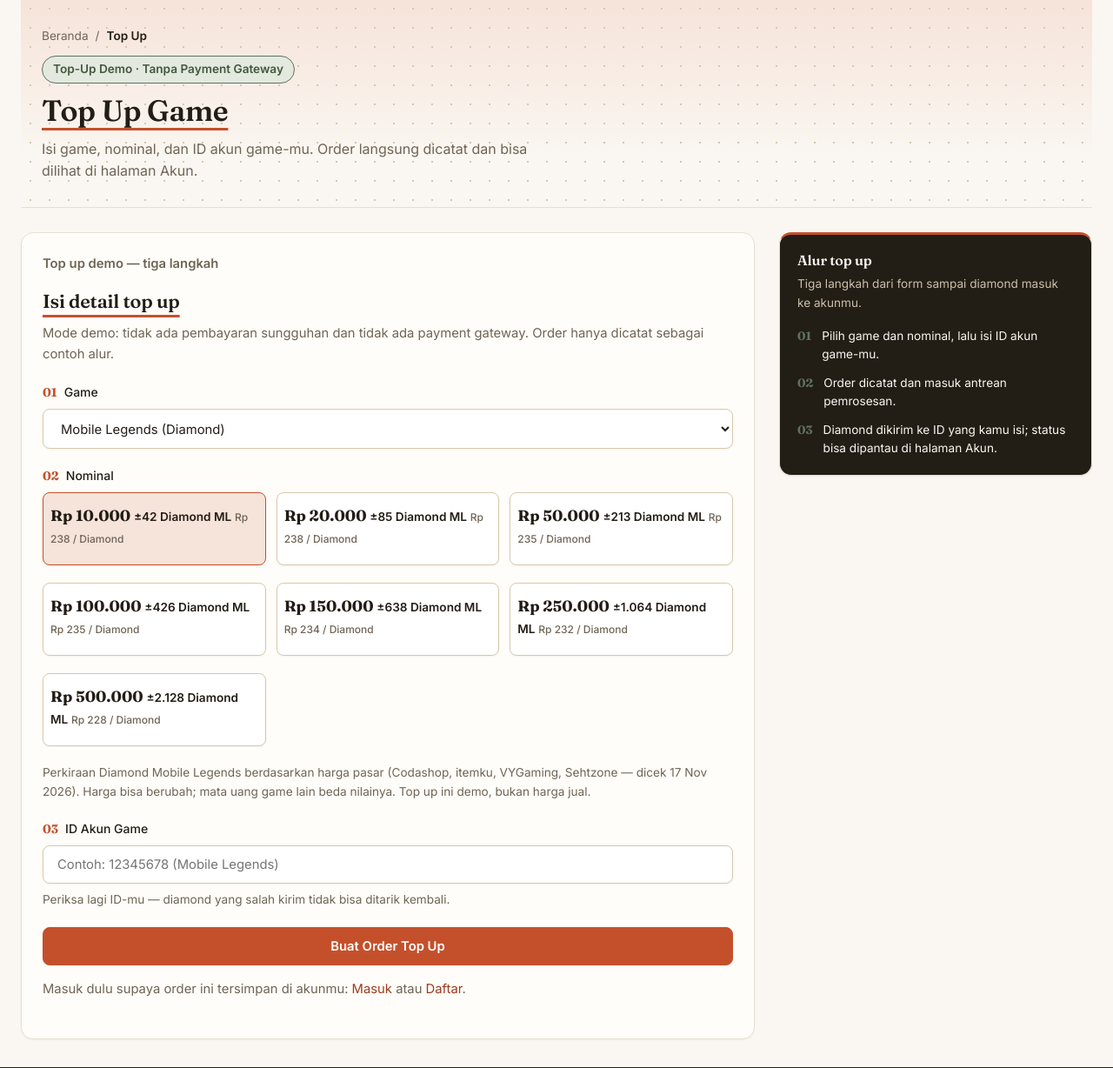
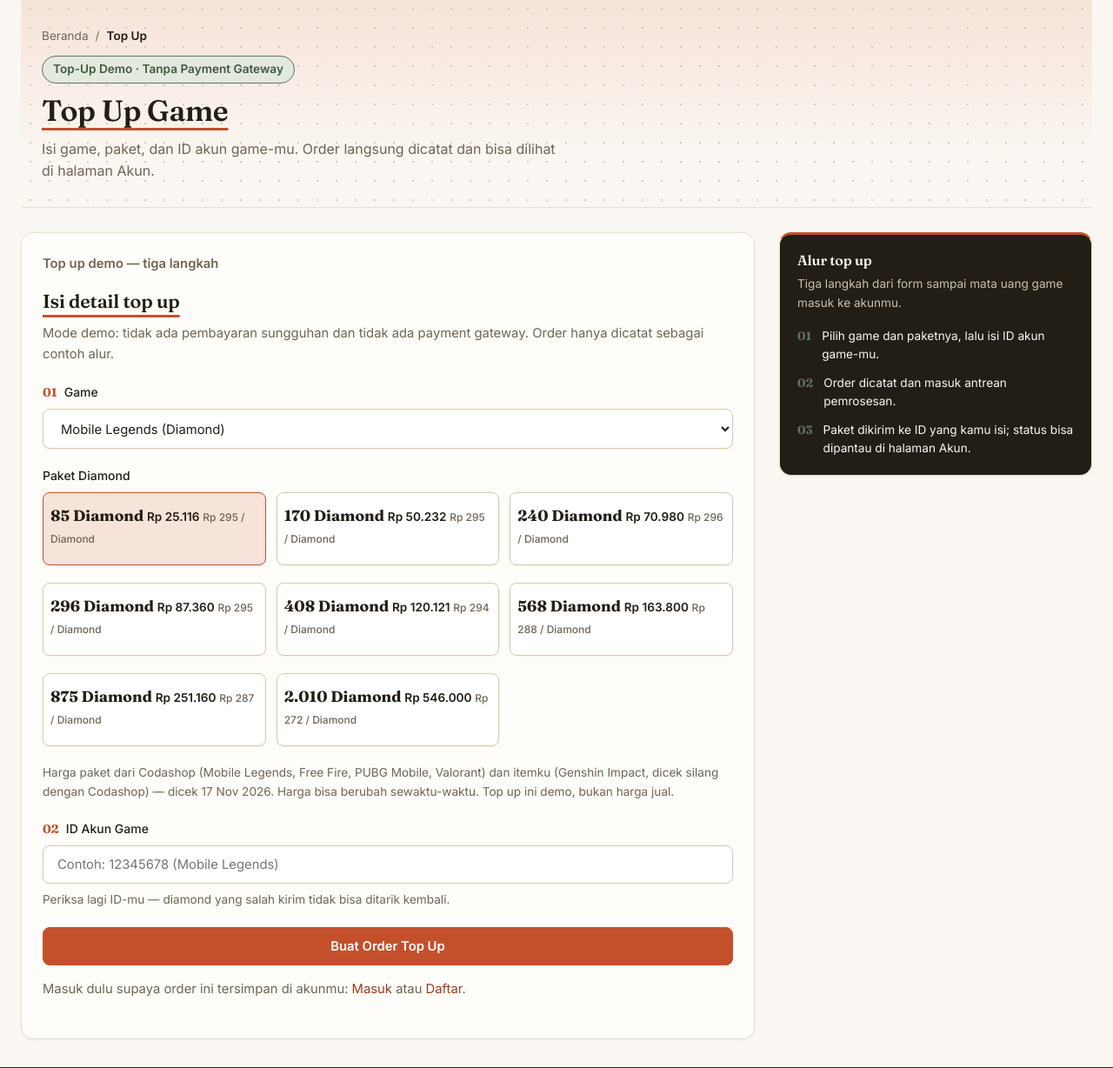
Before and after one commit to Irwand13/TriverseStore, a Laravel app: page /topup in a window 1280 px wide. Shown: the part 112-1340 px from the top of the page at 87% size. Run offline with Laravel 12, Linux system fonts and the light colour scheme.

Commit message:
feat(week10): top up berbasis paket mata uang game (pola Codashop)

```diff
--- a/app/Http/Controllers/TopUpController.php
+++ b/app/Http/Controllers/TopUpController.php
@@ -8,12 +8,20 @@ use Illuminate\Http\Request;
 // Top up game versi demo: order dicatat ke database, tidak ada
 // payment gateway. Kalau user login, order terikat ke akunnya
 // supaya tampil di halaman Akun.
+//
+// Form mengikuti pola Codashop: pilih game dulu, lalu pilih paket
+// mata uang game itu (mis. "85 Diamond"). Harga paket TIDAK pernah
+// dipercaya dari input client — server yang lookup dari tabel
+// packageList() di bawah. Game yang harga paketnya belum
+// terverifikasi (Roblox, Honor of Kings, Call of Duty: Mobile)
+// tetap memakai tile nominal rupiah seperti sebelumnya.
 class TopUpController extends Controller
 {
     public function create()
     {
         return view('topup.create', [
             'games' => $this->gameList(),
+            'packages' => $this->packagesForView(),
             'nominals' => $this->nominalList(),
             'tarifDiamond' => $this->diamondTariff(),
         ]);
@@ -21,17 +29,50 @@ class TopUpController extends Controller
 
     public function store(Request $request)
     {
-        $data = $request->validate([
-            'game' => 'required|in:' . implode(',', array_keys($this->gameList())),
-            'nominal' => 'required|integer|in:' . implode(',', array_keys($this->nominalList())),
+        $games = $this->gameList();
+
+        $request->validate([
+            'game' => 'required|in:' . implode(',', array_keys($games)),
             'game_user_id' => 'required|string|max:100',
+        ], [
+            'game.required' => 'Pilih game dulu.',
+            'game.in' => 'Game yang dipilih tidak tersedia.',
+            'game_user_id.required' => 'ID akun game wajib diisi.',
+            'game_user_id.max' => 'ID akun game maksimal 100 karakter.',
         ]);
+
+        $game = $request->input('game');
+        $packages = $this->packageList();
+
+        if (isset($packages[$game])) {
+            $data = $request->validate([
+                'paket' => 'required|in:' . implode(',', array_keys($packages[$game])),
+            ], [
+                'paket.required' => 'Pilih paket top up dulu.',
+                'paket.in' => 'Paket yang dipilih tidak tersedia untuk game ini.',
+            ]);
+
+            $paket = $packages[$game][(int) $data['paket']];
+            $nominal = $paket['harga'];
+            $paketLabel = number_format($paket['jumlah'], 0, ',', '.') . ' ' . $games[$game];
+        } else {
+            $data = $request->validate([
+                'nominal' => 'required|integer|in:' . implode(',', array_keys($this->nominalList())),
+            ], [
+                'nominal.required' => 'Pilih nominal top up dulu.',
+                'nominal.in' => 'Nominal yang dipilih tidak tersedia.',
+            ]);
+
+            $nominal = (int) $data['nominal'];
+            $paketLabel = null;
+        }
 
         $order = TopUpOrder::create([
             'user_id' => auth()->id(),
-            'game' => $data['game'],
-            'nominal' => $data['nominal'],
-            'game_user_id' => $data['game_user_id'],
+            'game' => $game,
+            'paket' => $paketLabel,
+            'nominal' => $nominal,
+            'game_user_id' => $request->input('game_user_id'),
             'status' => 'Menunggu',
         ]);
 
@@ -52,7 +93,6 @@ class TopUpController extends Controller
         return view('topup.show', [
             'order' => $order,
             'mataUang' => $this->gameList()[$order->game],
-            'estimasiDiamond' => $this->diamondEstimate($order->nominal),
         ]);
     }
 
@@ -71,7 +111,85 @@ class TopUpController extends Controller
         ];
     }
 
-    // Nominal rupiah yang bisa dipilih di form.
+    // Paket mata uang game per game, harga rupiah. Kunci = jumlah
+    // mata uang; 'bonus' = rincian isi paket bila ada (mis. 300+30).
+    //
+    // Sumber harga, dicek 17 Nov 2026:
+    // - Mobile Legends, Free Fire, PUBG Mobile, Valorant: Codashop.
+    //   ML dicek 23 Okt 2026 dari halaman resmi Codashop (tidak
+    //   berubah dari 13 Okt) dan dikonfirmasi Digidang 6 Okt 2026;
+    //   FF dan Valorant dari halaman Codashop (crawl 13-16 Nov 2026);
+    //   PUBG dari Digidang 6 Okt 2026 (halaman Codashop).
+    // - Genshin Impact: itemku (halaman top up resmi, crawl 14 Nov
+    //   2026), dicek silang dengan Codashop via Digidang 6 Okt 2026
+    //   (selisihnya ~11% = PPN yang ditambahkan Codashop di checkout).
+    // - Roblox, Honor of Kings, Call of Duty: Mobile: harga paket
+    //   TIDAK terverifikasi dari Codashop/itemku (Codashop menjual
+    //   Roblox sebagai gift card rupiah dan HoK sebagai voucher
+    //   Midasbuy USD; CP CODM tidak ditemukan di Codashop) — ketiga
+    //   game ini tetap memakai tile nominal rupiah.
+    private function packageList(): array
+    {
+        return [
+            'Mobile Legends' => [
+                85 => ['jumlah' => 85, 'harga' => 25116, 'bonus' => null],
+                170 => ['jumlah' => 170, 'harga' => 50232, 'bonus' => null],
+                240 => ['jumlah' => 240, 'harga' => 70980, 'bonus' => null],
+                296 => ['jumlah' => 296, 'harga' => 87360, 'bonus' => null],
+                408 => ['jumlah' => 408, 'harga' => 120121, 'bonus' => null],
+                568 => ['jumlah' => 568, 'harga' => 163800, 'bonus' => null],
+                875 => ['jumlah' => 875, 'harga' => 251160, 'bonus' => null],
+                2010 => ['jumlah' => 2010, 'harga' => 546000, 'bonus' => null],
+            ],
+            'Free Fire' => [
+                50 => ['jumlah' => 50, 'harga' => 7207, 'bonus' => null],
+                140 => ['jumlah' => 140, 'harga' => 18018, 'bonus' => null],
+                355 => ['jumlah' => 355, 'harga' => 45045, 'bonus' => null],
+                720 => ['jumlah' => 720, 'harga' => 90090, 'bonus' => null],
+                1450 => ['jumlah' => 1450, 'harga' => 180180, 'bonus' => null],
+                2180 => ['jumlah' => 2180, 'harga' => 270270, 'bonus' => null],
+            ],
+            'Genshin Impact' => [
+                60 => ['jumlah' => 60, 'harga' => 16468, 'bonus' => null],
+                330 => ['jumlah' => 330, 'harga' => 80844, 'bonus' => '300 + 30 bonus'],
+                1090 => ['jumlah' => 1090, 'harga' => 254509, 'bonus' => '980 + 110 bonus'],
+                2240 => ['jumlah' => 2240, 'harga' => 488058, 'bonus' => '1.980 + 260 bonus'],
+                3880 => ['jumlah' => 3880, 'harga' => 813432, 'bonus' => '3.280 + 600 bonus'],
+                8080 => ['jumlah' => 8080, 'harga' => 1652261, 'bonus' => '6.480 + 1.600 bonus'],
+            ],
+            'PUBG Mobile' => [
+                60 => ['jumlah' => 60, 'harga' => 19000, 'bonus' => null],
+                325 => ['jumlah' => 325, 'harga' => 95000, 'bonus' => '300 + 25 bonus'],
+                660 => ['jumlah' => 660, 'harga' => 190000, 'bonus' => '600 + 60 bonus'],
+                1800 => ['jumlah' => 1800, 'harga' => 475000, 'bonus' => '1.500 + 300 bonus'],
+            ],
+            'Valorant' => [
+                475 => ['jumlah' => 475, 'harga' => 56000, 'bonus' => null],
+                1000 => ['jumlah' => 1000, 'harga' => 112000, 'bonus' => null],
+                2050 => ['jumlah' => 2050, 'harga' => 224000, 'bonus' => null],
+                3650 => ['jumlah' => 3650, 'harga' => 389000, 'bonus' => null],
+                5350 => ['jumlah' => 5350, 'harga' => 559000, 'bonus' => null],
+                11000 => ['jumlah' => 11000, 'harga' => 1099000, 'bonus' => null],
+            ],
+        ];
+    }
+
+    // Paket yang sama dengan packageList(), ditambah harga per unit
+    // (dibulatkan) untuk ditampilkan di tile.
+    private function packagesForView(): array
+    {
+        $packages = $this->packageList();
+
+        foreach ($packages as $game => $daftar) {
+            foreach ($daftar as $kunci => $paket) {
+                $packages[$game][$kunci]['perUnit'] = (int) round($paket['harga'] / $paket['jumlah']);
+            }
+        }
+
+        return $packages;
+    }
+
+    // Nominal rupiah untuk game tanpa paket terverifikasi.
     private function nominalList(): array
     {
         return [
@@ -87,8 +205,9 @@ class TopUpController extends Controller
 
     // Tarif perkiraan Diamond Mobile Legends per nominal rupiah,
     // dari riset harga pasar (Codashop, itemku, VYGaming, Sehtzone —
-    // dicek 17 Nov 2026). Estimasi dibulatkan ke bawah, pakai tanda ±.
-    // Satu sumber angka: create + show membaca tabel yang sama.
+    // dicek 17 Nov 2026). Hanya dipakai sebagai garis kecil di tile
+    // nominal fallback (game tanpa paket); estimasi dibulatkan ke
+    // bawah, pakai tanda ±.
     private function diamondTariff(): array
     {
         return [
@@ -101,10 +220,4 @@ class TopUpController extends Controller
             500000 => ['diamond' => 2128, 'perDiamond' => 228],
         ];
     }
-
-    // Estimasi Diamond ML untuk satu nominal rupiah.
-    private function diamondEstimate(int $nominal): array
-    {
-        return $this->diamondTariff()[$nominal] ?? ['diamond' => 0, 'perDiamond' => 0];
-    }
 }
--- a/app/Models/TopUpOrder.php
+++ b/app/Models/TopUpOrder.php
@@ -9,7 +9,7 @@ use Illuminate\Database\Eloquent\Model;
 class TopUpOrder extends Model
 {
     protected $fillable = [
-        'user_id', 'game', 'nominal', 'game_user_id', 'status',
+        'user_id', 'game', 'paket', 'nominal', 'game_user_id', 'status',
     ];
 
     protected $casts = [
--- a/public/css/style.css
+++ b/public/css/style.css
@@ -1962,14 +1962,18 @@ h1, h2, h3, .display {
 
 /* Nominal sebagai tile radio: name/value SAMA dengan select lama, jadi
    payload POST + validasi + old() tetap identik. Tile pertama terpilih
-   secara default — sama seperti select yang selalu mengirim opsi pertama. */
-.nominal-tiles {
+   secara default — sama seperti select yang selalu mengirim opsi pertama.
+   Kelas .paket-* memakai tampilan yang sama untuk tile paket mata uang
+   game (pola Codashop: pilih game dulu, lalu paketnya). */
+.nominal-tiles,
+.paket-tiles {
     display: grid;
     grid-template-columns: repeat(3, 1fr);
     gap: 0.75rem;
 }
 
-.nominal-tile {
+.nominal-tile,
+.paket-tile {
     position: relative;
     display: flex;
     flex-direction: column;
@@ -1986,30 +1990,35 @@ h1, h2, h3, .display {
     transition: border-color var(--dur-fast) var(--ease), box-shadow var(--dur-fast) var(--ease), transform var(--dur-fast) var(--ease), background-color var(--dur-fast) var(--ease);
 }
 
-.nominal-tile:hover {
+.nominal-tile:hover,
+.paket-tile:hover {
     border-color: var(--clay);
     transform: translateY(-2px);
 }
 
-.nominal-tile input {
+.nominal-tile input,
+.paket-tile input {
     position: absolute;
     opacity: 0;
     pointer-events: none;
 }
 
-.nominal-tile:has(input:checked) {
+.nominal-tile:has(input:checked),
+.paket-tile:has(input:checked) {
     border-color: var(--clay);
     background-color: var(--clay-soft);
     box-shadow: var(--shadow-sm);
 }
 
-.nominal-tile:has(input:focus-visible) {
+.nominal-tile:has(input:focus-visible),
+.paket-tile:has(input:focus-visible) {
     box-shadow: 0 0 0 4px var(--clay-soft);
     outline: 2px solid var(--clay);
     outline-offset: 1px;
 }
 
-.nominal-price {
+.nominal-price,
+.paket-jumlah {
     font-family: var(--font-display);
     font-weight: 700;
     font-size: 1.1rem;
@@ -2018,15 +2027,19 @@ h1, h2, h3, .display {
 }
 
 /* Perkiraan Diamond ML di tiap tile nominal — harga per diamond
-   dari riset pasar 17 Nov 2026, satu sumber angka di controller. */
-.nominal-diamond {
+   dari riset pasar 17 Nov 2026, satu sumber angka di controller.
+   .paket-harga/.paket-satuan memakai baris yang sama untuk harga
+   paket dan harga per unit (atau rincian bonus isi paket). */
+.nominal-diamond,
+.paket-harga {
     font-weight: 600;
     font-size: var(--fs-sm);
     color: var(--ink);
     text-align: center;
 }
 
-.nominal-rate {
+.nominal-rate,
+.paket-satuan {
     font-size: var(--fs-xs);
     color: var(--ink-soft);
     text-align: center;
@@ -2034,6 +2047,14 @@ h1, h2, h3, .display {
 
 .nominal-footnote {
     margin-top: 0.75rem;
+}
+
+/* Kelompok paket/nominal yang disembunyikan mengikuti game yang
+   dipilih (atribut hidden diatur server + JS di form top up). */
+.paket-group[hidden],
+.nominal-group[hidden],
+.nominal-footnote[hidden] {
+    display: none;
 }
 
 /* Panel samping gelap — bahasa yang sama dengan .auth-brand. */
@@ -2546,7 +2567,8 @@ h1, h2, h3, .display {
         padding: 1.5rem 1.25rem;
     }
 
-    .nominal-tiles {
+    .nominal-tiles,
+    .paket-tiles {
         grid-template-columns: repeat(2, 1fr);
     }
 
--- a/resources/views/akun.blade.php
+++ b/resources/views/akun.blade.php
@@ -79,7 +79,7 @@
                     <div class="order-row">
                         <div>
                             <a href="{{ route('topup.show', $order->id) }}">Order #{{ $order->id }} — {{ $order->game }}</a>
-                            <div class="order-meta">{{ $order->getNominalLabel() }} · ID {{ $order->game_user_id }} · {{ $order->created_at->format('d M Y, H:i') }}</div>
+                            <div class="order-meta">@if ($order->paket){{ $order->paket }} · @endif{{ $order->getNominalLabel() }} · ID {{ $order->game_user_id }} · {{ $order->created_at->format('d M Y, H:i') }}</div>
                         </div>
                         <span class="badge badge-limited">{{ $order->status }}</span>
                     </div>
--- a/resources/views/topup/create.blade.php
+++ b/resources/views/topup/create.blade.php
@@ -10,7 +10,7 @@
             </nav>
             <p class="eyebrow">Top-Up Demo · Tanpa Payment Gateway</p>
             <h1>Top Up Game</h1>
-            <p>Isi game, nominal, dan ID akun game-mu. Order langsung dicatat dan bisa dilihat di halaman Akun.</p>
+            <p>Isi game, paket, dan ID akun game-mu. Order langsung dicatat dan bisa dilihat di halaman Akun.</p>
         </div>
 
         <div class="topup-layout">
@@ -29,20 +29,40 @@
                         </select>
                         @error('game')<p class="form-error">{{ $message }}</p>@enderror
                     </div>
+                    @php($gameTerpilih = old('game', 'Mobile Legends'))
                     <div class="form-group">
+                        @foreach ($packages as $game => $daftar)
+                            <div class="paket-group" data-games="{{ $game }}" @if ($gameTerpilih !== $game) hidden @endif>
+                                <label id="paket-label-{{ $loop->index }}">Paket {{ $games[$game] }}</label>
+                                <div class="paket-tiles" role="radiogroup" aria-labelledby="paket-label-{{ $loop->index }}">
+                                    @foreach ($daftar as $kunci => $paket)
+                                        <label class="paket-tile">
+                                            <input type="radio" name="paket" value="{{ $kunci }}" @checked(old('paket') == $kunci || (old('paket') === null && $loop->first))>
+                                            <span class="paket-jumlah">{{ number_format($paket['jumlah'], 0, ',', '.') }} {{ $games[$game] }}</span>
+                                            <span class="paket-harga">Rp {{ number_format($paket['harga'], 0, ',', '.') }}</span>
+                                            <span class="paket-satuan">@if ($paket['bonus']){{ $paket['bonus'] }}@else Rp {{ number_format($paket['perUnit'], 0, ',', '.') }} / {{ $games[$game] }}@endif</span>
+                                        </label>
+                                    @endforeach
+                                </div>
+                            </div>
+                        @endforeach
+                        <div class="nominal-group" data-games="Roblox|Honor of Kings|Call of Duty: Mobile" @if (isset($packages[$gameTerpilih])) hidden @endif>
                             <label id="nominal-label">Nominal</label>
                             <div class="nominal-tiles" role="radiogroup" aria-labelledby="nominal-label">
                                 @foreach ($nominals as $nilai => $label)
                                     <label class="nominal-tile">
-                                    <input type="radio" name="nominal" value="{{ $nilai }}" @checked(old('nominal') == $nilai || (old('nominal') === null && $loop->first)) required>
+                                        <input type="radio" name="nominal" value="{{ $nilai }}" @checked(old('nominal') == $nilai || (old('nominal') === null && $loop->first))>
                                         <span class="nominal-price">{{ $label }}</span>
                                         <span class="nominal-diamond">±{{ number_format($tarifDiamond[$nilai]['diamond'], 0, ',', '.') }} Diamond ML</span>
                                         <span class="nominal-rate">Rp {{ number_format($tarifDiamond[$nilai]['perDiamond'], 0, ',', '.') }} / Diamond</span>
                                     </label>
                                 @endforeach
                             </div>
+                        </div>
+                        @error('paket')<p class="form-error">{{ $message }}</p>@enderror
                         @error('nominal')<p class="form-error">{{ $message }}</p>@enderror
-                        <p class="form-hint nominal-footnote">Perkiraan Diamond Mobile Legends berdasarkan harga pasar (Codashop, itemku, VYGaming, Sehtzone — dicek 17 Nov 2026). Harga bisa berubah; mata uang game lain beda nilainya. Top up ini demo, bukan harga jual.</p>
+                        <p class="form-hint nominal-footnote" data-games="Mobile Legends|Free Fire|Genshin Impact|PUBG Mobile|Valorant" @if (! isset($packages[$gameTerpilih])) hidden @endif>Harga paket dari Codashop (Mobile Legends, Free Fire, PUBG Mobile, Valorant) dan itemku (Genshin Impact, dicek silang dengan Codashop) — dicek 17 Nov 2026. Harga bisa berubah sewaktu-waktu. Top up ini demo, bukan harga jual.</p>
+                        <p class="form-hint nominal-footnote" data-games="Roblox|Honor of Kings|Call of Duty: Mobile" @if (isset($packages[$gameTerpilih])) hidden @endif>Perkiraan Diamond Mobile Legends berdasarkan harga pasar (Codashop, itemku, VYGaming, Sehtzone — dicek 17 Nov 2026). Harga bisa berubah; mata uang game lain beda nilainya. Top up ini demo, bukan harga jual.</p>
                     </div>
                     <div class="form-group">
                         <label for="game_user_id">ID Akun Game</label>
@@ -59,13 +79,39 @@
 
             <aside class="side-card side-card--dark topup-side">
                 <h3>Alur top up</h3>
-                <p>Tiga langkah dari form sampai diamond masuk ke akunmu.</p>
+                <p>Tiga langkah dari form sampai mata uang game masuk ke akunmu.</p>
                 <ol class="side-steps">
-                    <li><span class="step-no">01</span><span>Pilih game dan nominal, lalu isi ID akun game-mu.</span></li>
+                    <li><span class="step-no">01</span><span>Pilih game dan paketnya, lalu isi ID akun game-mu.</span></li>
                     <li><span class="step-no">02</span><span>Order dicatat dan masuk antrean pemrosesan.</span></li>
-                    <li><span class="step-no">03</span><span>Diamond dikirim ke ID yang kamu isi; status bisa dipantau di halaman Akun.</span></li>
+                    <li><span class="step-no">03</span><span>Paket dikirim ke ID yang kamu isi; status bisa dipantau di halaman Akun.</span></li>
                 </ol>
             </aside>
         </div>
     </div>
+
+    <script>
+        // Ganti kelompok paket mengikuti game yang dipilih: kelompok
+        // yang disembunyikan ikut di-disable supaya radionya tidak
+        // terkirim dan tidak menghalangi submit.
+        (function () {
+            var pilihGame = document.getElementById('game');
+            var kelompok = document.querySelectorAll('[data-games]');
+            function tampilkan() {
+                var game = pilihGame.value;
+                kelompok.forEach(function (el) {
+                    var cocok = el.getAttribute('data-games').split('|').indexOf(game) !== -1;
+                    el.hidden = !cocok;
+                    el.querySelectorAll('input[type="radio"]').forEach(function (radio) {
+                        radio.disabled = !cocok;
+                    });
+                    if (cocok && !el.querySelector('input[type="radio"]:checked')) {
+                        var pertama = el.querySelector('input[type="radio"]');
+                        if (pertama) pertama.checked = true;
+                    }
+                });
+            }
+            pilihGame.addEventListener('change', tampilkan);
+            tampilkan();
+        })();
+    </script>
 @endsection
```
Also changed, not shown: resources/views/topup/show.blade.php (+11 -6 lines), README.md, database/migrations/2026_11_17_000004_add_paket_to_top_up_orders_table.php (added). Lines whose indentation alone changed are shown as unchanged.
